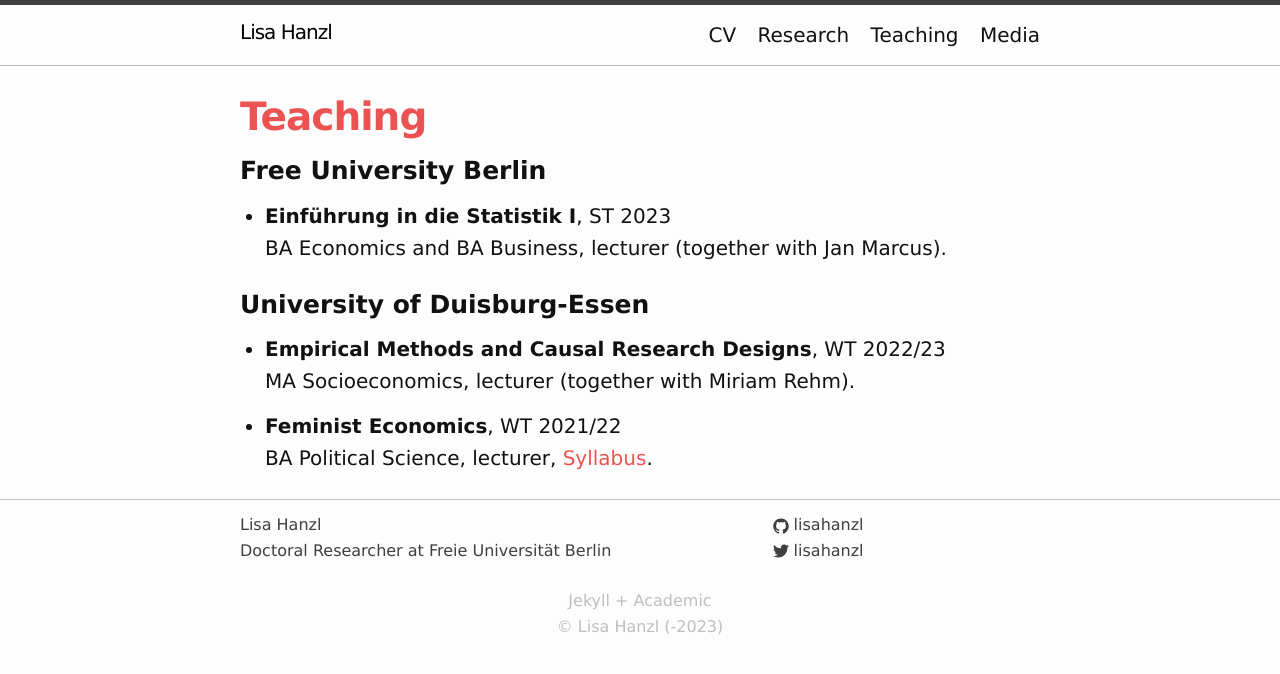
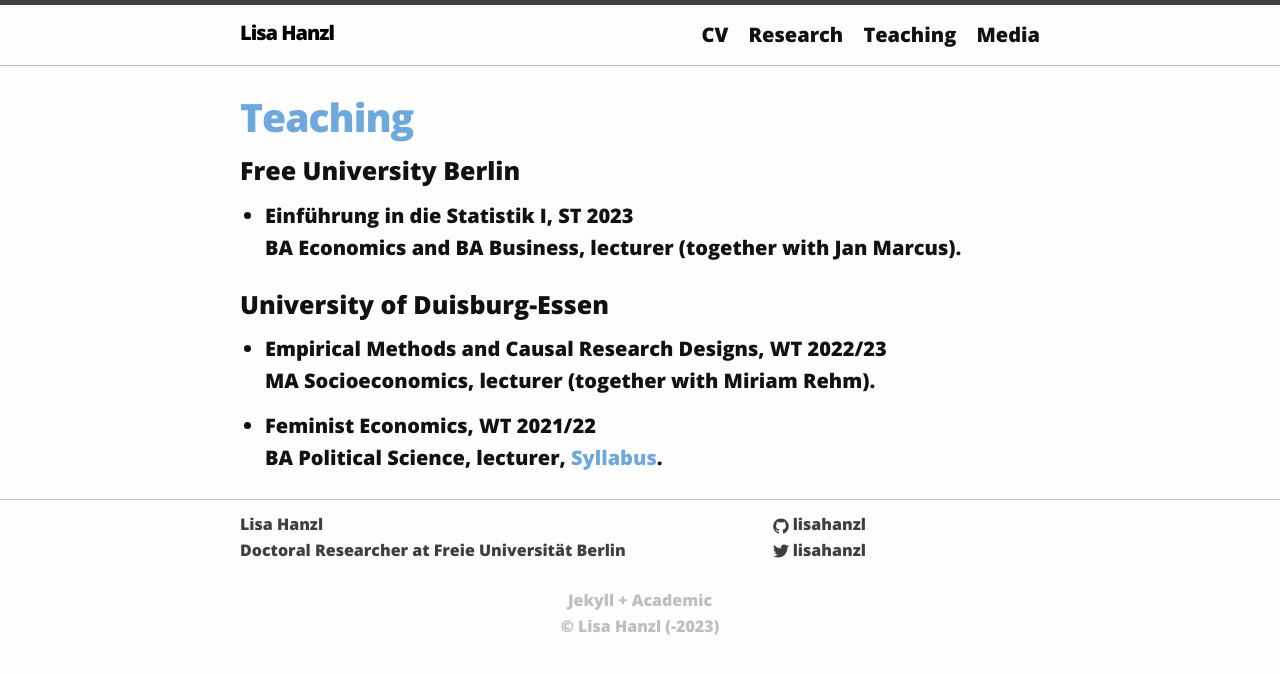
Before and after one commit to lisahanzl/lisahanzl.github.io, a Jekyll site: the page built from 02_teaching.md, in a window 1280 px wide. Shown: the top 674 px of the page. Built offline with Jekyll 4.4.1, drawn with Linux system fonts in a browser that asks for light colours.

Commit message:
Update main.scss

```diff
--- a/assets/main.scss
+++ b/assets/main.scss
@@ -7,20 +7,20 @@
 
 // Our variables
 // $base-font-family: "Open Sans", sans-serif;
-$base-font-family: "Raleway", Verdana, sans-serif;
+$base-font-family: "Open Sans", Light, sans-serif;
 $base-font-size:   18px;
 $base-font-weight: 400;
 $small-font-size:  $base-font-size * 0.95;
 $base-line-height: 1.5;
 
-$alt-font-family: "Raleway", Verdana, sans-serif;
+$alt-font-family: "Open Sans", Light, sans-serif;
 $alt-font-weight: bold;
 
 $spacing-unit:     25px;
 
 $text-color:       #111;
 $background-color: #fdfdfd;
-$brand-color:      #eb5353;
+$brand-color:      #6fa8dc;
 
 $grey-color:       #3F3F3F;
 $grey-color-light: lighten($grey-color, 50%);
```
